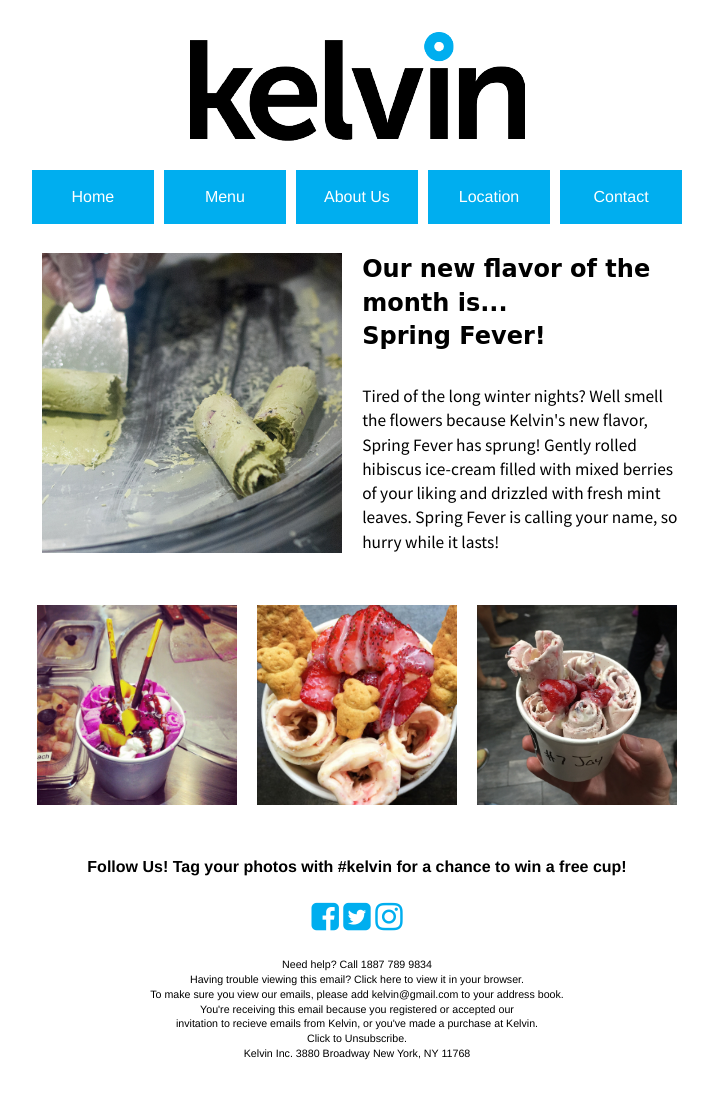
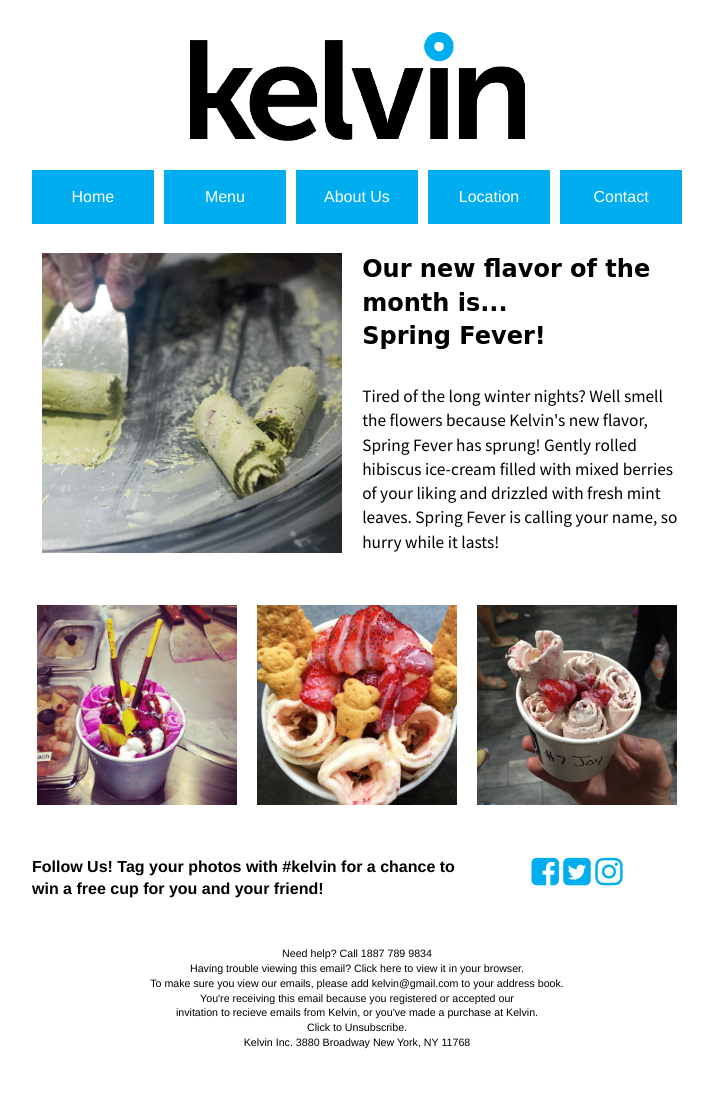
Before and after one commit to gabriellechang/gabriellechang.github.io, a plain HTML site: page project2_email/index.html in a window 1280 px wide. Shown: the whole page, without its empty margins (283-996 px from the left). Drawn offline with Linux system fonts and the light colour scheme; a web font is replaced by a local one.

Commit message:
More updates

```diff
--- a/project2_email/index.html
+++ b/project2_email/index.html
@@ -80,17 +80,21 @@
 
                  </div>
 
+			<div class="section group">
+				<div class="col span_2_of_3">
+                   <h1>Follow Us! Tag your photos with #kelvin for a chance to win a free cup for you and your friend!
+                   </h1>
+                    	</div>
 
-                <div class="2col">
-					<div class="col span_2_of_2">
-                    	<h1>Follow Us! Tag your photos with #kelvin for a chance to win a free cup!</h1>
-                        <br>
-                        <a href="https://www.facebook.com"><i class="fa fa-facebook-square fa-2x"></i></a>
-                		<a href="https://www.twitter.com"><i class="fa fa-twitter-square fa-2x"></i></a>
-                		<a href="https://www.instagram.com"> <i class="fa fa-instagram fa-2x"></i></a>
-                    </div>
+				<div class="col span_1_of_3">
+                    <a href="https://www.facebook.com"><i class="fa fa-facebook-square fa-2x"></i></a>
+                	<a href="https://www.twitter.com"><i class="fa fa-twitter-square fa-2x"></i></a>
+                	<a href="https://www.instagram.com"><i class="fa fa-instagram fa-2x"></i></a>
+						</div>
 
-                </div>
+                 </div>
+               <br>
+
 
                 <p class="center">
                 Need help? Call 1887 789 9834<br>
--- a/project2_email/style.css
+++ b/project2_email/style.css
@@ -13,6 +13,10 @@
 .container{
 	width:650px;
 	margin:0 auto;
+}
+
+h1{
+	text-align:left;
 }
 
 h2 {
```
